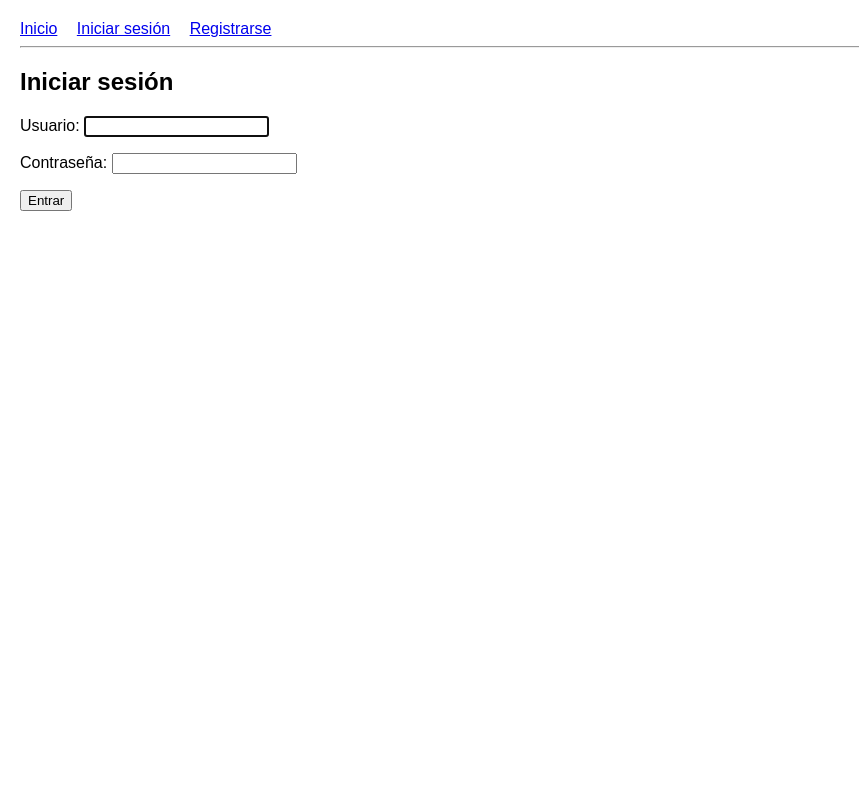
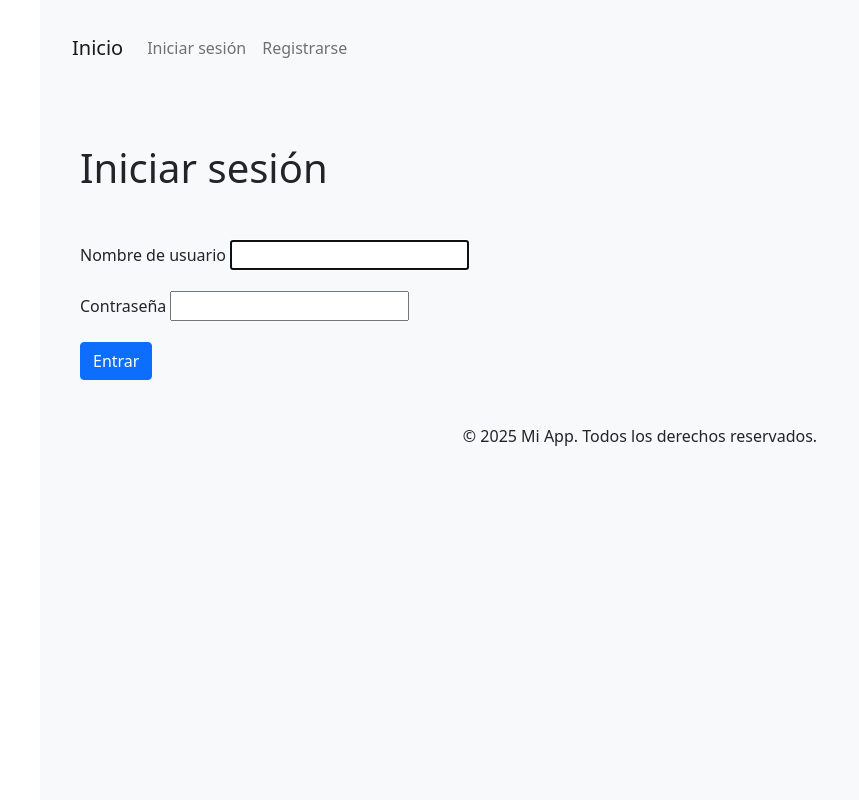
Before and after one commit to MarcosGomez66/crud-Django, a Django app: page /login/ in a window 1280 px wide. Shown: the whole page, without its empty margins (0-859 px from the left). Run offline with Django 5.2, Linux system fonts and the light colour scheme.

Commit message:
se agrego bootstrap a base, home y login

```diff
--- a/core/templates/base.html
+++ b/core/templates/base.html
@@ -1,48 +1,66 @@
+{% load static %}
 <!DOCTYPE html>
 <html lang="es">
 <head>
     <meta charset="UTF-8">
-  <title>{% block title %}Mi App{% endblock %}</title>
+    <meta name="viewport" content="width=device-width, initial-scale=1.0">
+    <title>{% block title %}Home{% endblock %}</title>
     {% if messages %}
     <div class="messages">
         {% for message in messages %}
-      <div class="alert alert-{{ message.tags }}">
+            <div class="alert alert-{{message.tags}}" role="alert">
                 {{ message }}
             </div>
         {% endfor %}
     </div>
     {% endif %}
-
-  <style>
-    body {
-      font-family: sans-serif;
-      margin: 20px;
-    }
-    nav a {
-      margin-right: 15px;
-    }
-  </style>
+    <link href="https://cdn.jsdelivr.net/npm/bootstrap@5.0.2/dist/css/bootstrap.min.css" rel="stylesheet" integrity="sha384-EVSTQN3/azprG1Anm3QDgpJLIm9Nao0Yz1ztcQTwFspd3yD65VohhpuuCOmLASjC" crossorigin="anonymous">
+    <link rel="stylesheet" href="{% static 'css/styles.css' %}">
 </head>
 <body>
-  <nav>
-    <a href="{% url 'home' %}">Inicio</a>
-
+    <div class="main-wrapper bg-light">
+        <nav class="navbar navbar-expand-lg navbar-light bg-light">
+            <div class="container-fluid">
+                <a class="navbar-brand" href="{% url 'home' %}">Inicio</a>
+                <button class="navbar-toggler" type="button" data-bs-toggle="collapse" data-bs-target="#navbarNav" aria-controls="navbarNav" aria-expanded="false" aria-label="Toggle navigation">
+                    <span class="navbar-toggler-icon"></span>
+                </button>
+                <div class="collapse navbar-collapse" id="navbarNav">
+                    <ul class="navbar-nav">
                         {% if user.is_authenticated %}
-      <a href="{% url 'publicaciones' %}">Publicaciones</a>
-      <a href="{% url 'perfil' %}">Perfil</a>
-      <a href="{% url 'lista' %}">Usuarios</a>
-      <a href="{% url 'logout' %}">Cerrar sesión</a>
-      <span>Hola, {{ user.username }}</span>
+                        <li class="nav-item">
+                            <a class="nav-link active" aria-current="page" href="{% url 'perfil' %}">{{ user.username }}</a>
+                        </li>
+                        <li class="nav-item">
+                            <a class="nav-link" href="{% url 'publicaciones' %}">Publicaciones</a>
+                        </li>
+                        <li class="nav-item">
+                            <a class="nav-link" href="{% url 'lista' %}">Usuarios</a>
+                        </li>
+                        <li class="nav-item">
+                            <a class="nav-link" href="{% url 'logout' %}" tabindex="-1" aria-disabled="true">Cerrar sesión</a>
+                        </li>
                         {% else %}
-      <a href="{% url 'login' %}">Iniciar sesión</a>
-      <a href="{% url 'registro' %}">Registrarse</a>
+                        <li class="nav-item">
+                            <a class="nav-link" href="{% url 'login' %}">Iniciar sesión</a>
+                        </li>
+                        <li class="nav-item">
+                            <a class="nav-link" href="{% url 'registro' %}">Registrarse</a>
+                        </li>
                         {% endif %}
+                    </ul>
+                </div>
+            </div>
         </nav>
-
-  <hr>
-
     {% block content %}
     <!-- Aquí se cargará el contenido de cada página -->
     {% endblock %}
+        <footer>
+            <div class="text-center py-4">
+                <p>&copy; 2025 Mi App. Todos los derechos reservados.</p>
+            </div>
+        </footer>
+    </div>
+    <script src="https://cdn.jsdelivr.net/npm/bootstrap@5.0.2/dist/js/bootstrap.bundle.min.js" integrity="sha384-MrcW6ZMFYlzcLA8Nl+NtUVF0sA7MsXsP1UyJoMp4YLEuNSfAP+JcXn/tWtIaxVXM" crossorigin="anonymous"></script>
 </body>
 </html>
--- a/core/templates/login.html
+++ b/core/templates/login.html
@@ -1,24 +1,24 @@
 {% extends 'base.html' %}
-
 {% block title %}Iniciar sesión{% endblock %}
 
 {% block content %}
-  <h2>Iniciar sesión</h2>
-
+<div class="contenedor">
+  <h1 class="mt-5">Iniciar sesión</h1>
   {% if form.errors %}
-    <p style="color: red;">Nombre de usuario o contraseña incorrectos</p>
+    <div class="alert alert-danger" role="alert">
+      Nombre de usuario o contraseña incorrectos
+    </div>
   {% endif %}
-
   <form method="post">
     {% csrf_token %}
-    <p>
-      <label for="id_username">Usuario:</label>
+    <div class="mb-3 mt-5">
+      <label for="exampleInputEmail1" class="form-label">Nombre de usuario</label>
       {{ form.username }}
-    </p>
-    <p>
-      <label for="id_password">Contraseña:</label>
+    </div>
+    <div class="mb-3">
+      <label for="exampleInputPassword1" class="form-label">Contraseña</label>
       {{ form.password }}
-    </p>
-    <button type="submit">Entrar</button>
-  </form>
+    </div>
+    <button type="submit" class="btn btn-primary">Entrar</button>
+</div>
 {% endblock %}
--- a/mi_app_web/settings.py
+++ b/mi_app_web/settings.py
@@ -116,7 +116,11 @@ USE_TZ = True
 # Static files (CSS, JavaScript, Images)
 # https://docs.djangoproject.com/en/5.2/howto/static-files/
 
-STATIC_URL = 'static/'
+STATIC_URL = '/static/'
+
+STATICFILES_DIRS = [
+    BASE_DIR / 'static',
+]
 
 # Default primary key field type
 # https://docs.djangoproject.com/en/5.2/ref/settings/#default-auto-field
--- /dev/null
+++ b/static/css/styles.css
@@ -0,0 +1,11 @@
+.main-wrapper {
+    margin: 0 auto;
+    padding: 20px;
+    max-width: 1200px;
+    min-height: 100vh;
+}
+
+.contenedor {
+    padding: 20px;
+    border-radius: 5px;
+}
```
Also changed, not shown: core/templates/home.html (+5 -2 lines), db.sqlite3. Lines whose indentation alone changed are shown as unchanged.
